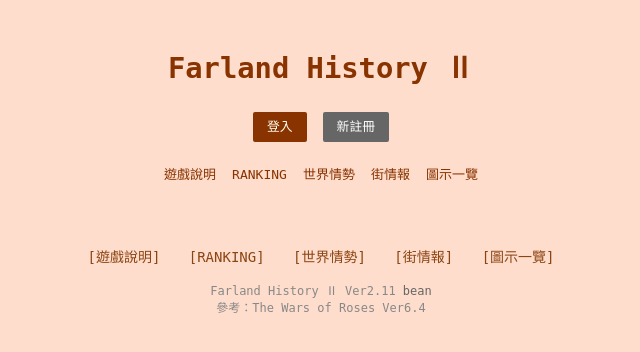
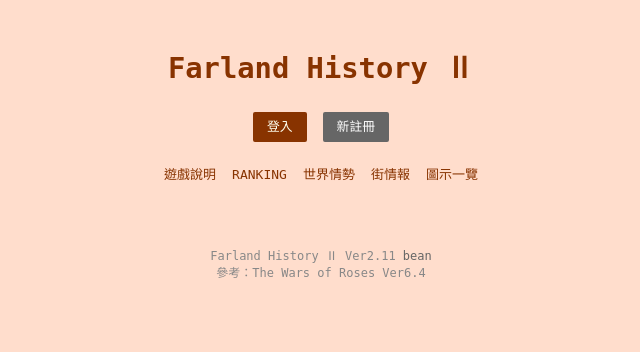
Before and after one commit to Huai328/farland2, a Flask app: page / in a window 1280 px wide. Shown: the top 352 px of the page, without its empty margins (319-959 px from the left). Run offline with Flask 3, Linux system fonts and the light colour scheme.

Commit message:
Update base.html

```diff
--- a/templates/base.html
+++ b/templates/base.html
@@ -21,13 +21,13 @@
 
     <footer class="site-footer">
        <!-- 💡 手動補上登入後的功能導覽按鈕 -->
-<div style="text-align: center; margin-bottom: 15px; font-size: 14px;">
+<!--<div style="text-align: center; margin-bottom: 15px; font-size: 14px;">
     <a href="/manual" target="_blank" style="color: #8b4513; text-decoration: none; margin: 0 10px;">[遊戲說明]</a>
     <a href="/ranking" target="_blank" style="color: #8b4513; text-decoration: none; margin: 0 10px;">[RANKING]</a>
     <a href="/world" target="_blank" style="color: #8b4513; text-decoration: none; margin: 0 10px;">[世界情勢]</a>
     <a href="/town" target="_blank" style="color: #8b4513; text-decoration: none; margin: 0 10px;">[街情報]</a>
     <a href="/icons" target="_blank" style="color: #8b4513; text-decoration: none; margin: 0 10px;">[圖示一覽]</a>
-</div>
+</div> -->
 
         <p>{{ GAME_VERSION }}
             <a href="https://farland2.onrender.com/top" target="_blank">bean</a><br>
```
